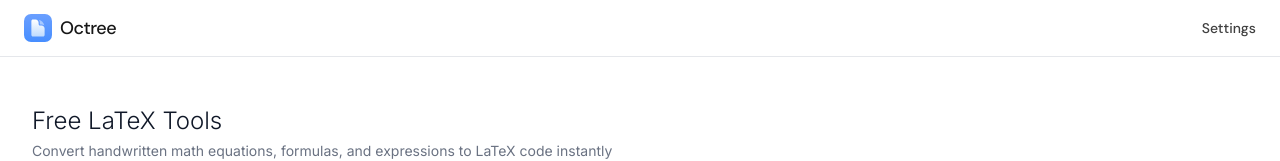
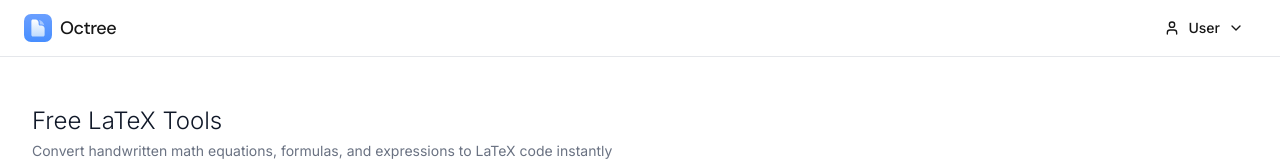
Before and after one commit to Octree-AI-Latex-Editor/tools, a Next.js app: page / in a window 1280 px wide. Shown: the top 161 px of the page. Built offline with nearby package versions, Linux system fonts and the light colour scheme.

Commit message:
Replace Settings link with user dropdown menu

```diff
--- a/components/Header.tsx
+++ b/components/Header.tsx
@@ -2,6 +2,7 @@ import Link from "next/link";
 import { OctreeLogo } from '@/components/icons/octree-logo';
 import { DM_Sans } from 'next/font/google';
 import { cn } from '@/lib/utils';
+import { UserDropdown } from '@/components/user-dropdown';
 
 const dmSans = DM_Sans({
   subsets: ['latin'],
@@ -27,15 +28,7 @@ export default function Header() {
             </Link>
           </div>
           <div className="flex items-center">
-            <Link
-              href="https://app.useoctree.com/settings"
-              className={cn(
-                'text-sm font-medium text-neutral-700 hover:text-neutral-900 transition-colors',
-                dmSans.className
-              )}
-            >
-              Settings
-            </Link>
+            <UserDropdown />
           </div>
         </div>
       </div>
--- /dev/null
+++ b/components/user-dropdown.tsx
@@ -0,0 +1,63 @@
+'use client';
+
+import { User, ChevronDown, Settings, Receipt, LogOut } from 'lucide-react';
+import { useState } from 'react';
+import Link from 'next/link';
+
+export function UserDropdown() {
+  const [isOpen, setIsOpen] = useState(false);
+
+  return (
+    <div className="relative">
+      <button
+        onClick={() => setIsOpen(!isOpen)}
+        className="flex items-center gap-2 px-3 py-2 text-sm font-medium text-neutral-900 hover:bg-gray-50 rounded-md transition-colors"
+      >
+        <User className="h-4 w-4" />
+        <span>User</span>
+        <ChevronDown className="h-4 w-4" />
+      </button>
+
+      {isOpen && (
+        <>
+          <div
+            className="fixed inset-0 z-10"
+            onClick={() => setIsOpen(false)}
+          />
+          <div className="absolute right-0 mt-2 w-56 bg-white rounded-md shadow-lg border border-gray-200 py-1 z-20">
+            <div className="px-4 py-2 border-b border-gray-200">
+              <p className="text-sm font-medium text-neutral-900">Account</p>
+            </div>
+
+            <Link
+              href="https://app.useoctree.com/settings"
+              className="flex items-center gap-2 px-4 py-2 text-sm text-neutral-700 hover:bg-gray-50 transition-colors"
+              onClick={() => setIsOpen(false)}
+            >
+              <Settings className="h-4 w-4" />
+              Settings
+            </Link>
+
+            <Link
+              href="https://app.useoctree.com/billing"
+              className="flex items-center gap-2 px-4 py-2 text-sm text-neutral-700 hover:bg-gray-50 transition-colors"
+              onClick={() => setIsOpen(false)}
+            >
+              <Receipt className="h-4 w-4" />
+              Billing History
+            </Link>
+
+            <Link
+              href="https://app.useoctree.com/auth/login"
+              className="flex items-center gap-2 px-4 py-2 text-sm text-neutral-700 hover:bg-gray-50 transition-colors"
+              onClick={() => setIsOpen(false)}
+            >
+              <LogOut className="h-4 w-4" />
+              Login
+            </Link>
+          </div>
+        </>
+      )}
+    </div>
+  );
+}
```
